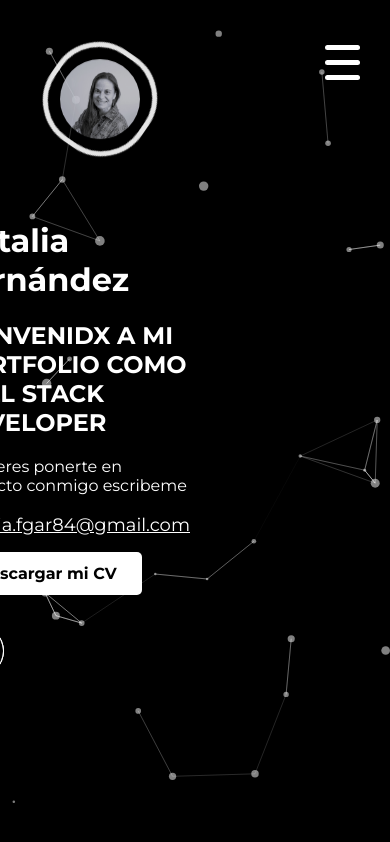
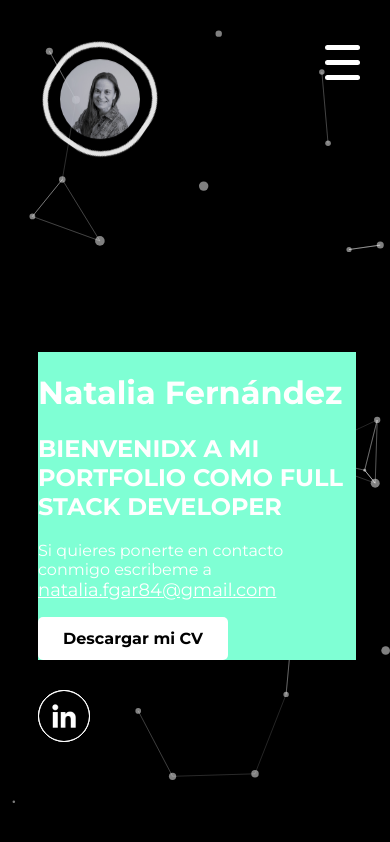
Before and after one commit to Natfer84/portfolio, a React (Create React App) app in the folder front/: page /Natalia in a window 390 px wide. Built offline with nearby package versions, Linux system fonts and the light colour scheme.

Commit message:
realizado responsive de componente Natalia

```diff
--- a/front/src/styles/Header.css
+++ b/front/src/styles/Header.css
@@ -24,8 +24,8 @@
     .Container_AboutPerson, .Container_Nav {
         flex-direction: row; /* Se alinean en horizontal */
         align-items: center;
+
     }
-
     .Box_Personal {
         width: 80px;
         height: 80px;
--- a/front/src/styles/Natalia.css
+++ b/front/src/styles/Natalia.css
@@ -2,8 +2,10 @@
     color:white;
     position: absolute;
     z-index: 2;
-    right: 200px;
-    top:200px;
+    right: 25px;
+    top: 234px;
+    background-color: aquamarine;
+    left: 346px;
 }
 .Box_Natalia_P a{
     color:white;
@@ -58,3 +60,16 @@
     border: 1px solid white;
     margin-top: 30px;
 }
+
+@media screen and (max-width: 768px) {
+    .Box__Natalia{
+        color: white;
+        position: absolute;
+        z-index: 2;
+        right: 34px;
+        top: 352px;
+        background-color: aquamarine;
+        left: 38px;
+    }
+
+}
--- a/front/src/styles/Nav.css
+++ b/front/src/styles/Nav.css
@@ -94,6 +94,9 @@
         right: 30px;
         cursor: pointer;
     }
+    .Container_Nav.Open {
+        height:350px;
+    }
 
 
 
```
